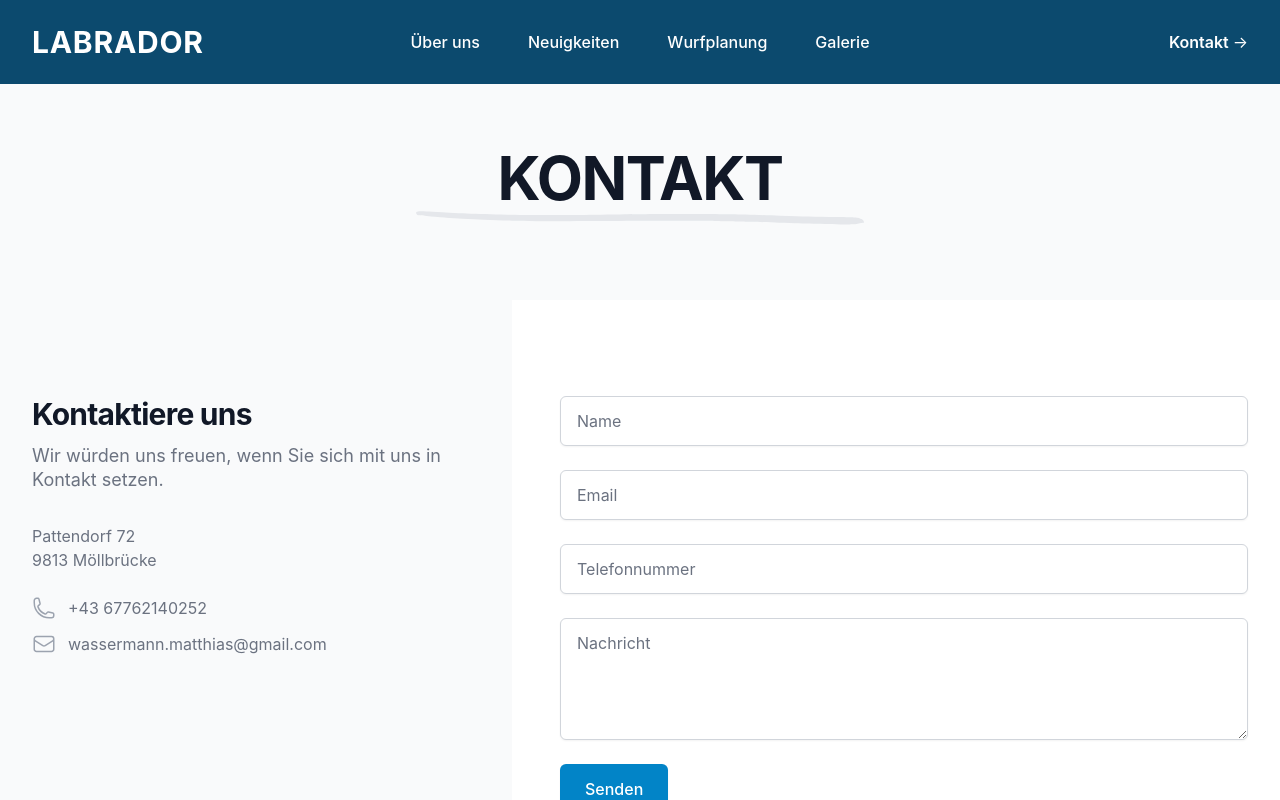
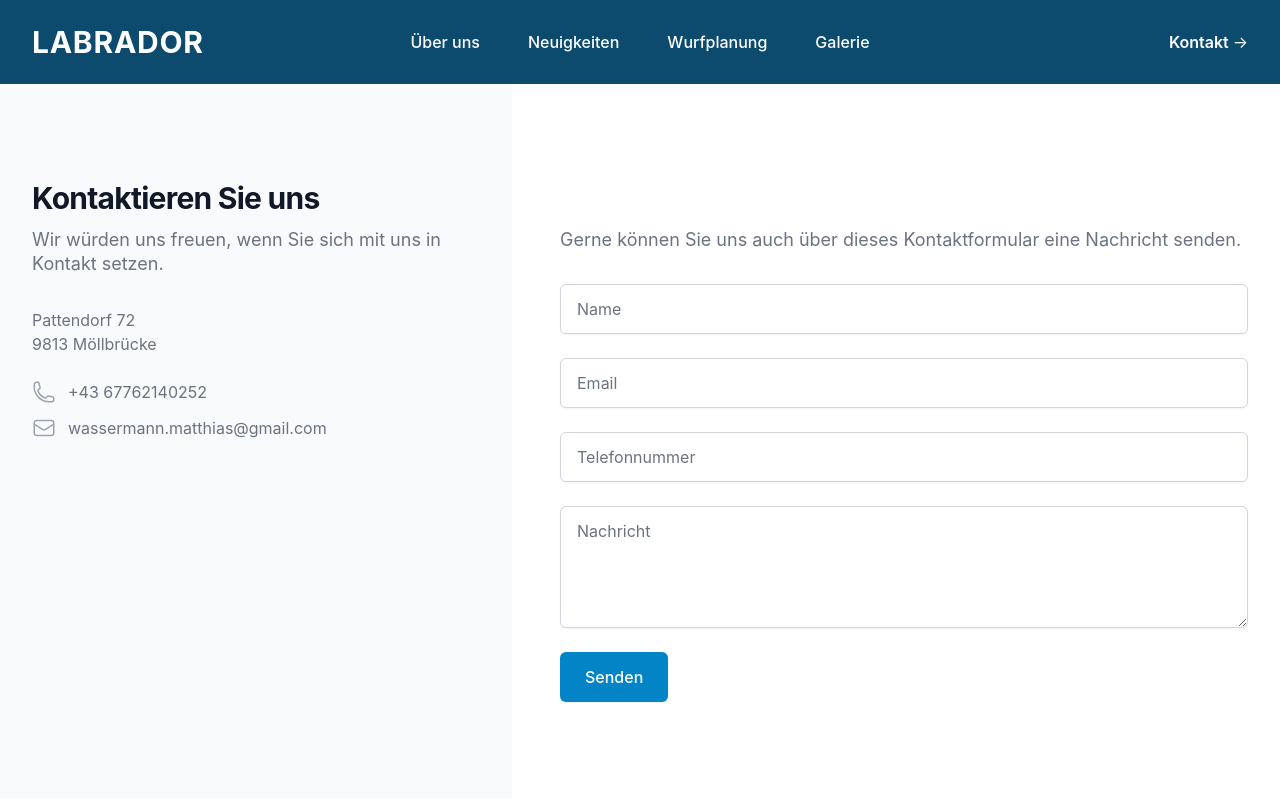
Before and after one commit to FabianWassermann/labrador-amy, a Vue app: page /kontakt in a window 1280 px wide. Shown: the top 800 px of the page. Built offline with nearby package versions, Linux system fonts and the light colour scheme.

Commit message:
contact changes

```diff
--- a/src/components/TheSectionContact.vue
+++ b/src/components/TheSectionContact.vue
@@ -11,7 +11,7 @@
           <h2
             class="text-2xl font-bold tracking-tight text-gray-900 sm:text-3xl"
           >
-            Kontaktiere uns
+            Kontaktieren Sie uns
           </h2>
           <p class="mt-3 text-lg leading-6 text-gray-500">
             Wir würden uns freuen, wenn Sie sich mit uns in Kontakt setzen.
@@ -49,7 +49,23 @@
       </div>
       <div class="bg-white py-16 px-6 lg:col-span-3 lg:py-24 lg:px-8 xl:pl-12">
         <div class="mx-auto max-w-lg lg:max-w-none">
-          <form action="#" method="POST" class="grid grid-cols-1 gap-y-6">
+          <h2
+            class="
+              text-2xl
+              font-bold
+              tracking-tight
+              text-gray-900
+              sm:text-3xl
+              opacity-0
+            "
+          >
+            Kontaktieren Sie uns
+          </h2>
+          <p class="mt-3 text-lg leading-6 text-gray-500">
+            Gerne können Sie uns auch über dieses Kontaktformular eine Nachricht
+            senden.
+          </p>
+          <form action="#" method="POST" class="grid grid-cols-1 gap-y-6 mt-8">
             <div>
               <label for="full-name" class="sr-only">Name</label>
               <input
--- a/src/views/ContactView.vue
+++ b/src/views/ContactView.vue
@@ -1,10 +1,9 @@
-This example requires Tailwind CSS v3.0+
 <template>
   <!-- HEADER -->
   <div class="bg-sky-900">
     <TheHeader class="w-full pb-6" background="dark"></TheHeader>
   </div>
-  <div class="py-16 px-6 lg:px-8 bg-gray-50">
+  <!-- <div class="py-16 px-6 lg:px-8 bg-gray-50">
     <div class="mx-auto max-w-2xl text-center">
       <h2
         class="
@@ -32,7 +31,7 @@ This example requires Tailwind CSS v3.0+
         />
       </svg>
     </div>
-  </div>
+  </div> -->
   <!-- SECTION 1 -->
   <TheSectionContact></TheSectionContact>
   <!-- FOOTER -->
```
